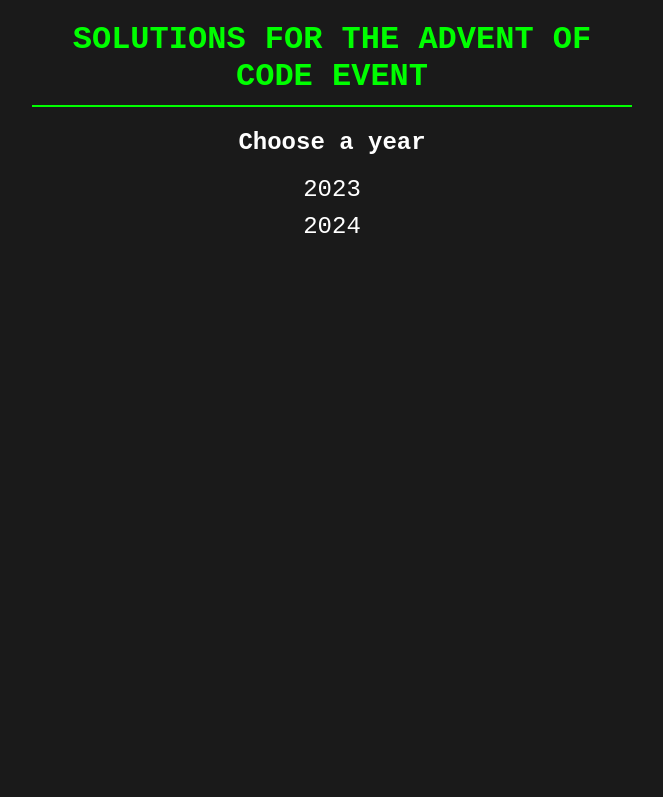
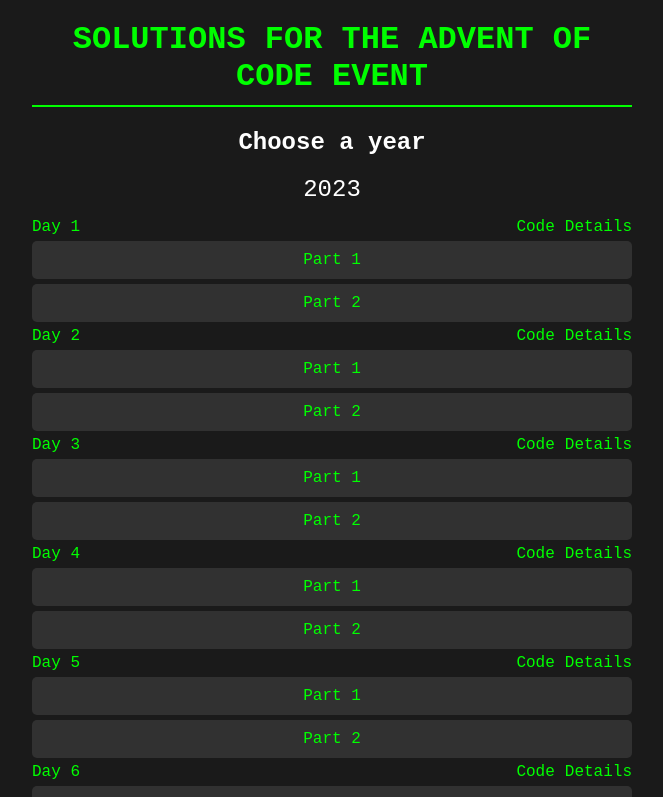
Before and after one commit to MISELLO/advent_of_code, a plain HTML site: page index.html in a window 1280 px wide. Both pictures are taken after a click on the element "2023". Shown: the top 797 px of the page, without its empty margins (308-971 px from the left). Drawn offline with Linux system fonts and the light colour scheme.

Commit message:
Improved the display of days, code and details

```diff
--- a/script.js
+++ b/script.js
@@ -12,17 +12,21 @@ document.addEventListener("DOMContentLoaded", function () {
 
         let daysDiv = document.createElement("div");
         daysDiv.classList.add("days");
+        daysDiv.style.display = "none";
 
         for (let i = 1; i <= daysCount; i++) {
             let dayDiv = document.createElement("div");
             dayDiv.classList.add("day");
-            dayDiv.textContent = `Día ${i}`;
+            dayDiv.textContent = `Day ${i}`;
 
-            let detailsDiv = document.createElement("div");
-            detailsDiv.classList.add("details");
+            let codeLink = document.createElement("a");
+            i < 10  ? n = "0" + i : n = i
+            codeLink.href = `https://github.com/MISELLO/advent_of_code/tree/main/${year}/Day_${n}`;
+            codeLink.target = "_blank";
+            codeLink.textContent = "Code";
 
             let detailsLink = document.createElement("a");
-            detailsLink.href = "https://www.google.com";
+            detailsLink.href = `https://adventofcode.com/${year}/day/${i}`;
             detailsLink.target = "_blank";
             detailsLink.textContent = "Details";
 
@@ -34,15 +38,11 @@ document.addEventListener("DOMContentLoaded", function () {
             part2.classList.add("part");
             part2.textContent = "Part 2";
 
-            detailsDiv.appendChild(detailsLink);
-            detailsDiv.appendChild(part1);
-            detailsDiv.appendChild(part2);
+            dayDiv.appendChild(codeLink);
+            dayDiv.appendChild(detailsLink);
+            dayDiv.appendChild(part1);
+            dayDiv.appendChild(part2);
 
-            dayDiv.addEventListener("click", function () {
-                detailsDiv.style.display = "block";
-            });
-
-            dayDiv.appendChild(detailsDiv);
             daysDiv.appendChild(dayDiv);
         }
 
--- a/styles.css
+++ b/styles.css
@@ -40,34 +40,43 @@ p {
 }
 
 .days {
-    display: none;
-    margin: 10px 0;
+    display: flex;
+    flex-direction: column;
+    gap: 10px;
 }
 
 .day {
-    cursor: pointer;
-    padding: 5px;
+    padding-top: 5px;
+    display: flex;
+    flex-wrap: wrap;
+    align-items: center;
 }
 
 .day:hover {
     background-color: #003300;
 }
 
-.details {
-    margin-top: 5px;
+.day > a {
+    margin-left: auto;
 }
 
-.details a {
+a {
     color: #00ff00;
     text-decoration: none;
 }
 
-.details a:hover {
+.day > a + a {
+    margin-left: 10px;
+}
+
+a:hover {
     text-decoration: underline;
 }
 
 .part {
-    background-color: #002200;
+    /*background-color: #002200;*/
+    width: 100%;
+    background: rgba(255, 255, 255, 0.1);
     padding: 10px;
     margin-top: 5px;
     border-radius: 5px;
```
